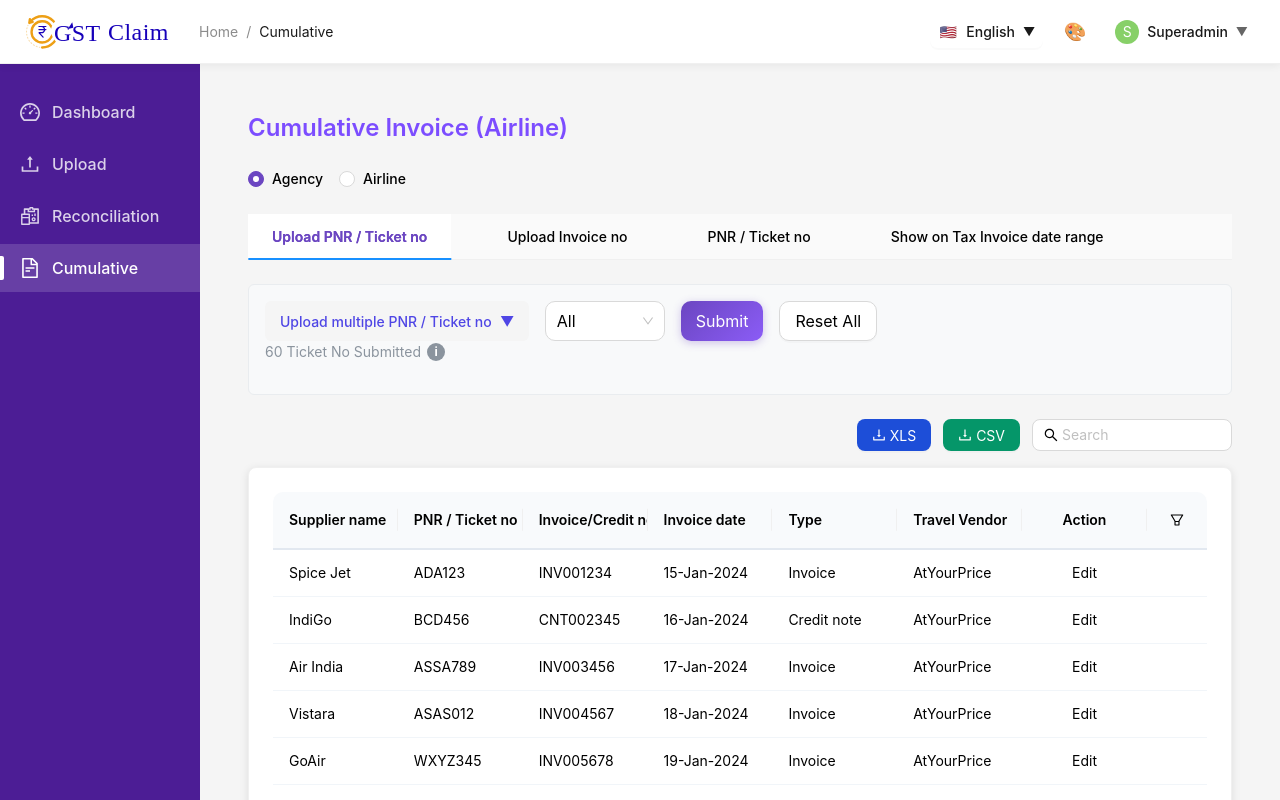
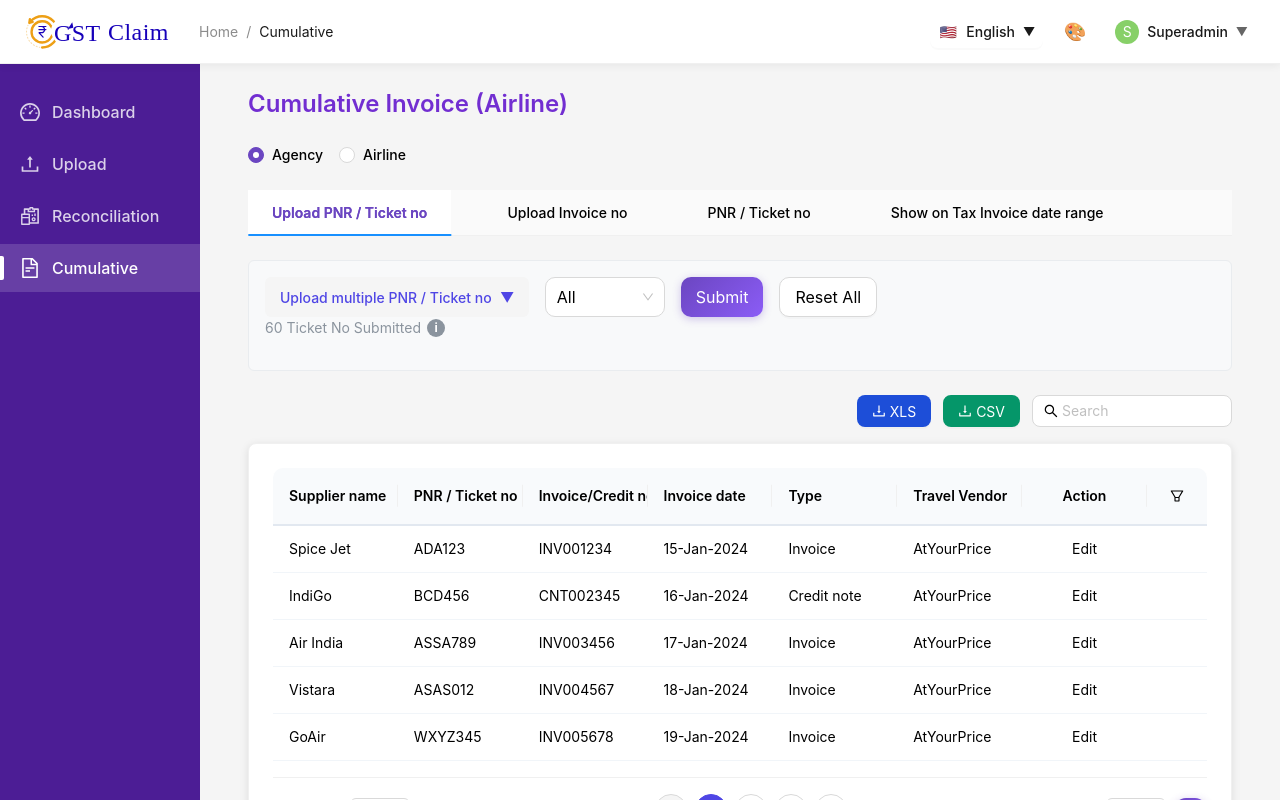
Before and after one commit to karthick-duraisamy/wallet-gst, a React (Vite) app: page /cumulative-invoice in a window 1280 px wide. Shown: the top 800 px of the page. Built offline with nearby package versions, Linux system fonts and the light colour scheme; sample sign-in values are in the browser's storage.

Commit message:
Design changes

```diff
--- a/src/pages/CumulativeInvoice.tsx
+++ b/src/pages/CumulativeInvoice.tsx
@@ -927,14 +927,14 @@
   };
 
   return (
-    <div className="slide-up" style={{ padding: '24px', background: '#f5f5f5', minHeight: '100vh' }}>
+    <div className="slide-up" style={{ padding: '0px 24px', background: '#f5f5f5', minHeight: '100vh' }}>
       {/* Breadcrumb
       <div style={{ marginBottom: 16 }}>
         <Text style={{ color: '#666' }}>{translate('home')} » {translate('cumulativeInvoice')}</Text>
       </div> */}
 
       {/* Title */}
-      <Title level={3} style={{ margin: '0 0 24px 0', color: '#7c4dff' }}>
+      <Title level={3} style={{ margin: '0 0 24px 0', color: '#722ed1' }}>
         {translate('cumulativeInvoice')}
       </Title>
 
```
